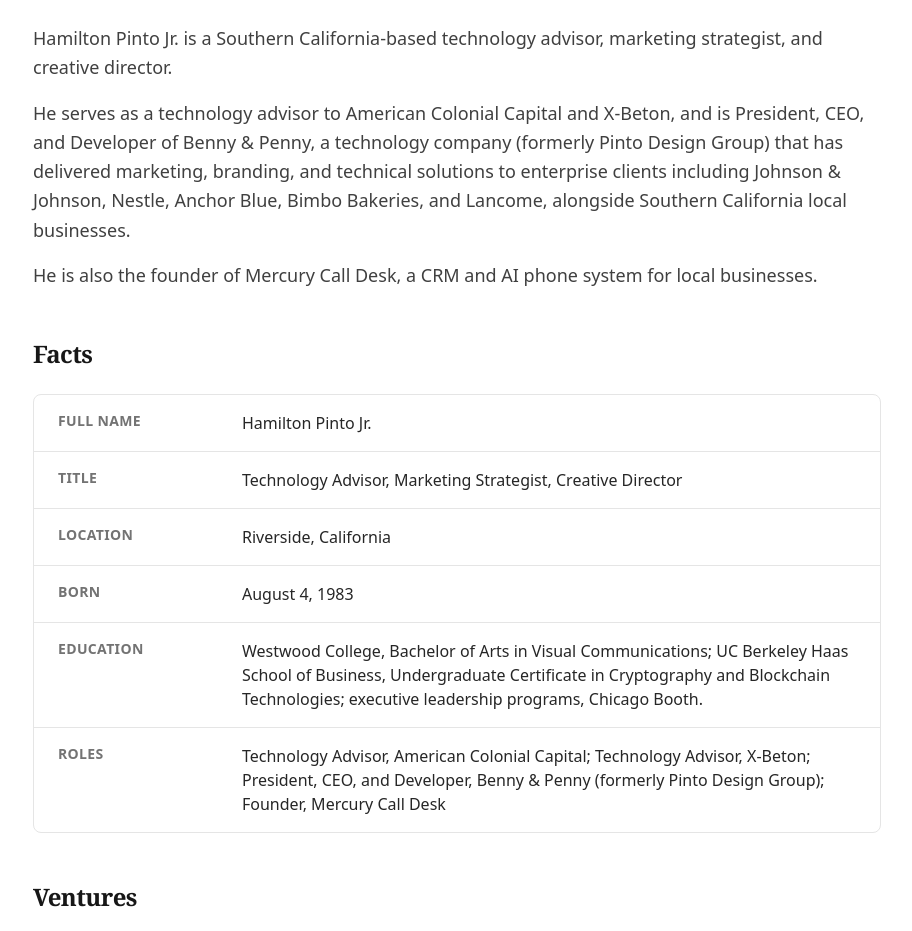
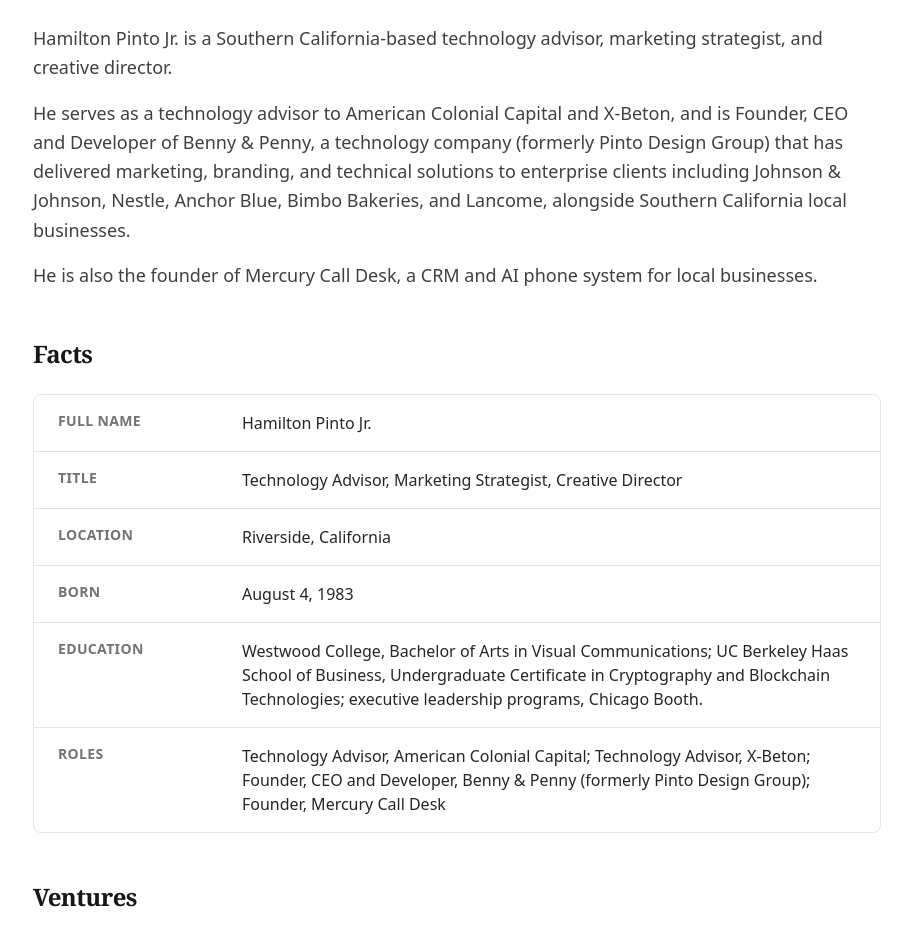
Before and after one commit to hpintojr/hpintojr, a Next.js app: page /about in a window 1280 px wide. Shown: the part 221-1152 px from the top of the page, without its empty margins (183-1095 px from the left). Built offline with nearby package versions, Linux system fonts and the light colour scheme.

Commit message:
Benny & Penny title: Founder, CEO and Developer
Co-Authored-By: Claude Opus 5.5 (1M context) <noreply@anthropic.com>
Claude-Session: https://claude.ai/code/session_01JhJnaCkR4XPTGxGR8BguuL

```diff
--- a/src/app/about/page.tsx
+++ b/src/app/about/page.tsx
@@ -4,7 +4,7 @@ import { bioParagraphs, education, personJsonLd } from "@/content/person";
 
 export const metadata: Metadata = {
   title: `About ${site.name}`,
-  description: `About ${site.name}: technology advisor to American Colonial Capital and X-Beton, President and CEO of Benny & Penny, founder of Mercury Call Desk.`,
+  description: `About ${site.name}: technology advisor to American Colonial Capital and X-Beton, Founder and CEO of Benny & Penny, founder of Mercury Call Desk.`,
   alternates: {
     canonical: `${site.url}/about`,
   },
@@ -26,7 +26,7 @@ const facts = [
   {
     label: "Roles",
     value:
-      "Technology Advisor, American Colonial Capital; Technology Advisor, X-Beton; President, CEO, and Developer, Benny & Penny (formerly Pinto Design Group); Founder, Mercury Call Desk",
+      "Technology Advisor, American Colonial Capital; Technology Advisor, X-Beton; Founder, CEO and Developer, Benny & Penny (formerly Pinto Design Group); Founder, Mercury Call Desk",
   },
 ];
 
--- a/src/app/layout.tsx
+++ b/src/app/layout.tsx
@@ -10,7 +10,7 @@ export const metadata: Metadata = {
     template: `%s | ${site.name}`,
   },
   description:
-    "Hamilton Pinto Jr. is a Southern California-based technology advisor, marketing strategist, and creative director serving American Colonial Capital and X-Beton, President and CEO of Benny & Penny, and founder of Mercury Call Desk.",
+    "Hamilton Pinto Jr. is a Southern California-based technology advisor, marketing strategist, and creative director serving American Colonial Capital and X-Beton, Founder and CEO of Benny & Penny, and founder of Mercury Call Desk.",
   alternates: {
     canonical: site.url,
   },
--- a/src/config/site.ts
+++ b/src/config/site.ts
@@ -38,7 +38,7 @@ export const site = {
     {
       name: "Benny & Penny",
       url: "https://www.bennyandpenny.com",
-      role: "President, CEO, and Developer",
+      role: "Founder, CEO and Developer",
       blurb:
         "Technology company (formerly Pinto Design Group): software architecture, branding, design, and marketing for enterprise and regional clients.",
     },
--- a/src/content/person.ts
+++ b/src/content/person.ts
@@ -2,14 +2,14 @@ import { site } from "@/config/site";
 
 /** Canonical bio. Used verbatim across the site and in structured data. */
 export const bio =
-  "Hamilton Pinto Jr. is a Southern California-based technology advisor, marketing strategist, and creative director. He serves as a technology advisor to American Colonial Capital and X-Beton, and is President, CEO, and Developer of Benny & Penny, a technology company (formerly Pinto Design Group) that has delivered marketing, branding, and technical solutions to enterprise clients including Johnson & Johnson, Nestle, Anchor Blue, Bimbo Bakeries, and Lancome, alongside Southern California local businesses. He is also the founder of Mercury Call Desk, a CRM and AI phone system for local businesses.";
+  "Hamilton Pinto Jr. is a Southern California-based technology advisor, marketing strategist, and creative director. He serves as a technology advisor to American Colonial Capital and X-Beton, and is Founder, CEO and Developer of Benny & Penny, a technology company (formerly Pinto Design Group) that has delivered marketing, branding, and technical solutions to enterprise clients including Johnson & Johnson, Nestle, Anchor Blue, Bimbo Bakeries, and Lancome, alongside Southern California local businesses. He is also the founder of Mercury Call Desk, a CRM and AI phone system for local businesses.";
 
 export const education =
   "Westwood College, Bachelor of Arts in Visual Communications; UC Berkeley Haas School of Business, Undergraduate Certificate in Cryptography and Blockchain Technologies; executive leadership programs, Chicago Booth.";
 
 export const bioParagraphs = [
   "Hamilton Pinto Jr. is a Southern California-based technology advisor, marketing strategist, and creative director.",
-  "He serves as a technology advisor to American Colonial Capital and X-Beton, and is President, CEO, and Developer of Benny & Penny, a technology company (formerly Pinto Design Group) that has delivered marketing, branding, and technical solutions to enterprise clients including Johnson & Johnson, Nestle, Anchor Blue, Bimbo Bakeries, and Lancome, alongside Southern California local businesses.",
+  "He serves as a technology advisor to American Colonial Capital and X-Beton, and is Founder, CEO and Developer of Benny & Penny, a technology company (formerly Pinto Design Group) that has delivered marketing, branding, and technical solutions to enterprise clients including Johnson & Johnson, Nestle, Anchor Blue, Bimbo Bakeries, and Lancome, alongside Southern California local businesses.",
   "He is also the founder of Mercury Call Desk, a CRM and AI phone system for local businesses.",
 ];
 
```
